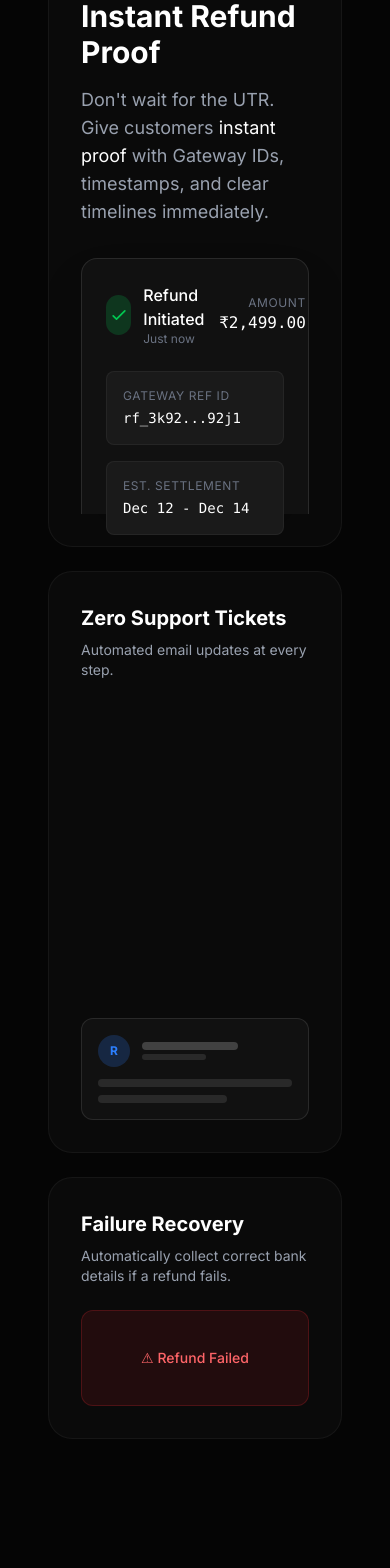
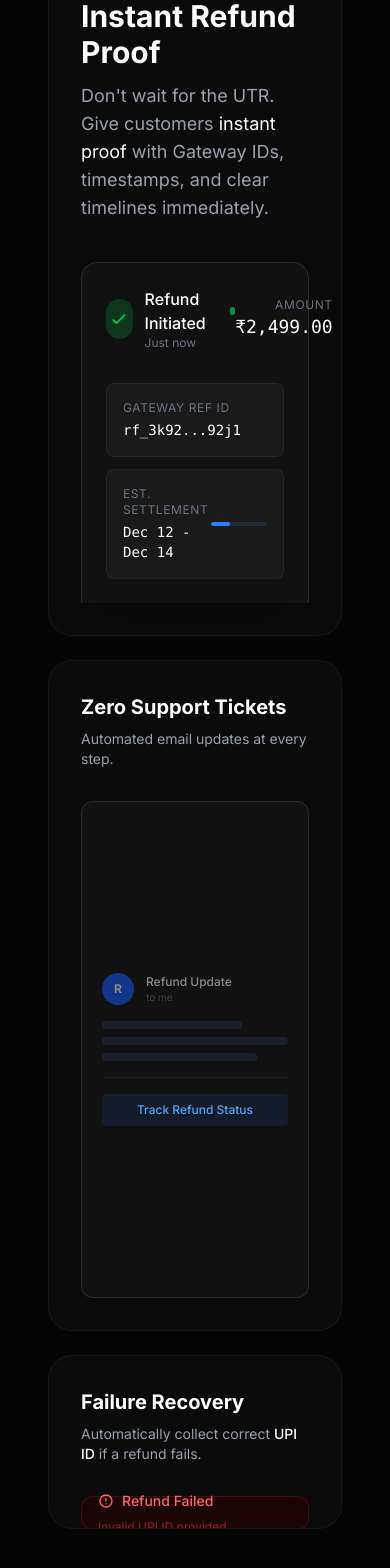
Before and after one commit to ryyt-masterspace/Ryyt_workspace, a Next.js app in the folder refund-app/: page / in a window 390 px wide. Shown: the part 3774-5342 px from the top of the page. Built offline with nearby package versions, Linux system fonts and the light colour scheme.

Commit message:
Auto-sync: 03-12-2025 22:31:28.31

```diff
--- a/refund-app/src/components/FeaturesBento.tsx
+++ b/refund-app/src/components/FeaturesBento.tsx
@@ -13,45 +13,59 @@ export default function FeaturesBento() {
 
                 <div className="grid grid-cols-1 md:grid-cols-3 grid-rows-2 gap-6 h-auto md:h-[800px]">
 
-                    {/* Card 1: Hero Refund Proof (Large, Spans 2 cols, 2 rows) */}
-                    <div className="md:col-span-2 md:row-span-2 bg-[#0A0A0A] border border-white/5 rounded-3xl p-8 md:p-12 flex flex-col relative overflow-hidden group hover:border-white/10 transition-colors">
+                    {/* Card 1: Hero Refund Proof (Large) */}
+                    <div className="md:col-span-2 md:row-span-2 bg-[#0A0A0A] border border-white/5 rounded-3xl p-8 md:p-10 flex flex-col relative overflow-hidden group hover:border-white/10 transition-colors">
                         <div className="absolute top-0 right-0 w-full h-full bg-gradient-to-b from-blue-500/5 to-transparent opacity-0 group-hover:opacity-100 transition-opacity duration-500"></div>
 
-                        <div className="relative z-10 mb-8">
-                            <h3 className="text-3xl font-bold text-white mb-4">Instant Refund Proof</h3>
+                        <div className="relative z-10 mb-6">
+                            <h3 className="text-3xl font-bold text-white mb-3">Instant Refund Proof</h3>
                             <p className="text-gray-400 text-lg max-w-md">
                                 Don't wait for the UTR. Give customers <span className="text-white">instant proof</span> with Gateway IDs, timestamps, and clear timelines immediately.
                             </p>
                         </div>
 
                         {/* Visual: Proof Card Mockup */}
-                        <div className="mt-auto relative w-full h-64 md:h-80 bg-[#111] rounded-t-2xl border-t border-l border-r border-white/10 p-6 shadow-2xl transform group-hover:scale-[1.02] transition-transform duration-500 origin-bottom">
-                            <div className="flex items-center justify-between mb-6">
+                        <div className="relative w-full flex-1 bg-[#111] rounded-t-2xl border-t border-l border-r border-white/10 p-6 shadow-2xl transform group-hover:scale-[1.02] transition-transform duration-500 origin-bottom mt-4">
+                            {/* Status Header */}
+                            <div className="flex items-center justify-between mb-8">
                                 <div className="flex items-center gap-3">
-                                    <div className="w-10 h-10 rounded-full bg-green-500/20 flex items-center justify-center">
-                                        <svg className="w-5 h-5 text-green-500" fill="none" viewBox="0 0 24 24" stroke="currentColor">
+                                    <div className="w-10 h-10 rounded-full bg-green-500/20 flex items-center justify-center relative">
+                                        <div className="absolute inset-0 bg-green-500/20 rounded-full animate-ping opacity-75"></div>
+                                        <svg className="w-5 h-5 text-green-500 relative z-10" fill="none" viewBox="0 0 24 24" stroke="currentColor">
                                             <path strokeLinecap="round" strokeLinejoin="round" strokeWidth={2} d="M5 13l4 4L19 7" />
                                         </svg>
                                     </div>
                                     <div>
-                                        <div className="text-white font-medium">Refund Initiated</div>
+                                        <div className="text-white font-medium flex items-center gap-2">
+                                            Refund Initiated
+                                            <span className="w-2 h-2 bg-green-500 rounded-full animate-pulse"></span>
+                                        </div>
                                         <div className="text-xs text-gray-500">Just now</div>
                                     </div>
                                 </div>
                                 <div className="text-right">
                                     <div className="text-xs text-gray-500 uppercase tracking-wider">Amount</div>
-                                    <div className="text-white font-mono">₹2,499.00</div>
+                                    <div className="text-white font-mono text-lg">₹2,499.00</div>
                                 </div>
                             </div>
 
-                            <div className="space-y-4">
-                                <div className="bg-[#1A1A1A] rounded-lg p-4 border border-white/5">
-                                    <div className="text-xs text-gray-500 uppercase tracking-wider mb-1">Gateway Ref ID</div>
-                                    <div className="text-white font-mono text-sm">rf_3k92...92j1</div>
+                            {/* Data Rows */}
+                            <div className="space-y-3">
+                                <div className="bg-[#1A1A1A] rounded-lg p-4 border border-white/5 flex justify-between items-center group/row hover:bg-[#222] transition-colors cursor-default">
+                                    <div>
+                                        <div className="text-xs text-gray-500 uppercase tracking-wider mb-1">Gateway Ref ID</div>
+                                        <div className="text-white font-mono text-sm">rf_3k92...92j1</div>
+                                    </div>
+                                    <div className="text-xs text-blue-400 opacity-0 group-hover/row:opacity-100 transition-opacity">Copied</div>
                                 </div>
-                                <div className="bg-[#1A1A1A] rounded-lg p-4 border border-white/5">
-                                    <div className="text-xs text-gray-500 uppercase tracking-wider mb-1">Est. Settlement</div>
-                                    <div className="text-white font-mono text-sm">Dec 12 - Dec 14</div>
+                                <div className="bg-[#1A1A1A] rounded-lg p-4 border border-white/5 flex justify-between items-center">
+                                    <div>
+                                        <div className="text-xs text-gray-500 uppercase tracking-wider mb-1">Est. Settlement</div>
+                                        <div className="text-white font-mono text-sm">Dec 12 - Dec 14</div>
+                                    </div>
+                                    <div className="w-20 h-1 bg-gray-800 rounded-full overflow-hidden">
+                                        <div className="w-1/3 h-full bg-blue-500 rounded-full"></div>
+                                    </div>
                                 </div>
                             </div>
                         </div>
@@ -59,7 +73,7 @@ export default function FeaturesBento() {
 
                     {/* Card 2: Automated Updates (Medium) */}
                     <div className="bg-[#0A0A0A] border border-white/5 rounded-3xl p-8 flex flex-col relative overflow-hidden group hover:border-white/10 transition-colors">
-                        <div className="relative z-10 mb-6">
+                        <div className="relative z-10 mb-4">
                             <h3 className="text-xl font-bold text-white mb-2">Zero Support Tickets</h3>
                             <p className="text-gray-400 text-sm">
                                 Automated email updates at every step.
@@ -67,35 +81,58 @@ export default function FeaturesBento() {
                         </div>
 
                         {/* Visual: Email Notification */}
-                        <div className="mt-auto bg-[#111] rounded-xl border border-white/10 p-4 transform group-hover:translate-y-[-5px] transition-transform duration-300">
-                            <div className="flex items-center gap-3 mb-3">
-                                <div className="w-8 h-8 rounded-full bg-blue-500/20 flex items-center justify-center text-blue-500 text-xs font-bold">R</div>
-                                <div className="flex-1 min-w-0">
-                                    <div className="h-2 w-24 bg-white/20 rounded mb-1"></div>
-                                    <div className="h-1.5 w-16 bg-white/10 rounded"></div>
+                        <div className="flex-1 bg-[#111] rounded-xl border border-white/10 p-5 flex flex-col justify-center transform group-hover:translate-y-[-5px] transition-transform duration-300 mt-4">
+                            {/* Simulated Email Header */}
+                            <div className="flex items-center gap-3 mb-4 opacity-50 group-hover:opacity-100 transition-opacity">
+                                <div className="w-8 h-8 rounded-full bg-blue-600 flex items-center justify-center text-white text-xs font-bold">R</div>
+                                <div>
+                                    <div className="text-xs text-white font-medium">Refund Update</div>
+                                    <div className="text-[10px] text-gray-500">to me</div>
                                 </div>
                             </div>
-                            <div className="h-2 w-full bg-white/10 rounded mb-2"></div>
-                            <div className="h-2 w-2/3 bg-white/10 rounded"></div>
+                            {/* Simulated Email Body */}
+                            <div className="space-y-2">
+                                <div className="h-2 w-3/4 bg-gray-800 rounded animate-pulse"></div>
+                                <div className="h-2 w-full bg-gray-800 rounded animate-pulse delay-75"></div>
+                                <div className="h-2 w-5/6 bg-gray-800 rounded animate-pulse delay-150"></div>
+                            </div>
+                            <div className="mt-4 pt-4 border-t border-white/5">
+                                <div className="h-8 w-full bg-blue-500/10 rounded flex items-center justify-center text-xs text-blue-400 font-medium">
+                                    Track Refund Status
+                                </div>
+                            </div>
                         </div>
                     </div>
 
                     {/* Card 3: Failure Recovery (Medium) */}
                     <div className="bg-[#0A0A0A] border border-white/5 rounded-3xl p-8 flex flex-col relative overflow-hidden group hover:border-white/10 transition-colors">
-                        <div className="relative z-10 mb-6">
+                        <div className="relative z-10 mb-4">
                             <h3 className="text-xl font-bold text-white mb-2">Failure Recovery</h3>
                             <p className="text-gray-400 text-sm">
-                                Automatically collect correct bank details if a refund fails.
+                                Automatically collect correct <span className="text-white font-medium">UPI ID</span> if a refund fails.
                             </p>
                         </div>
 
-                        {/* Visual: Failure -> Success */}
-                        <div className="mt-auto relative h-24">
-                            <div className="absolute inset-0 bg-red-500/10 border border-red-500/20 rounded-xl flex items-center justify-center text-red-400 text-sm font-medium group-hover:opacity-0 transition-opacity duration-300">
-                                ⚠ Refund Failed
+                        {/* Visual: Failure -> Success Input */}
+                        <div className="flex-1 relative mt-4">
+                            {/* State 1: Failed (Visible initially) */}
+                            <div className="absolute inset-0 bg-[#1A0505] border border-red-500/20 rounded-xl p-4 flex flex-col justify-center group-hover:opacity-0 transition-opacity duration-300">
+                                <div className="flex items-center gap-2 text-red-400 text-sm font-medium mb-2">
+                                    <svg className="w-4 h-4" fill="none" viewBox="0 0 24 24" stroke="currentColor">
+                                        <path strokeLinecap="round" strokeLinejoin="round" strokeWidth={2} d="M12 8v4m0 4h.01M21 12a9 9 0 11-18 0 9 9 0 0118 0z" />
+                                    </svg>
+                                    Refund Failed
+                                </div>
+                                <div className="text-xs text-red-500/60">Invalid UPI ID provided.</div>
                             </div>
-                            <div className="absolute inset-0 bg-green-500/10 border border-green-500/20 rounded-xl flex items-center justify-center text-green-400 text-sm font-medium opacity-0 group-hover:opacity-100 transition-opacity duration-300">
-                                ✓ Secure Link Sent
+
+                            {/* State 2: Success Input (Visible on Hover) */}
+                            <div className="absolute inset-0 bg-[#051A05] border border-green-500/20 rounded-xl p-4 flex flex-col justify-center opacity-0 group-hover:opacity-100 transition-opacity duration-300">
+                                <div className="text-xs text-green-400 mb-2 font-medium">✓ Secure Link Sent</div>
+                                <div className="bg-[#0A0A0A] border border-white/10 rounded px-3 py-2 flex items-center justify-between">
+                                    <div className="text-xs text-white">shuva@okhdfcbank</div>
+                                    <div className="w-2 h-2 bg-green-500 rounded-full animate-pulse"></div>
+                                </div>
                             </div>
                         </div>
                     </div>
```
